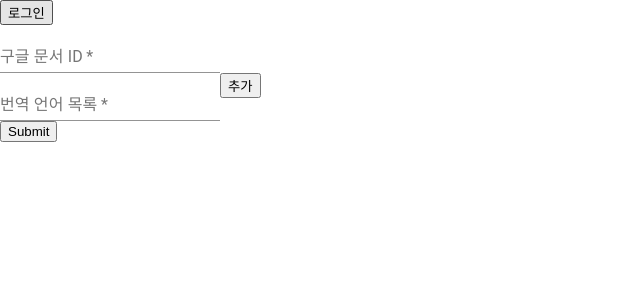
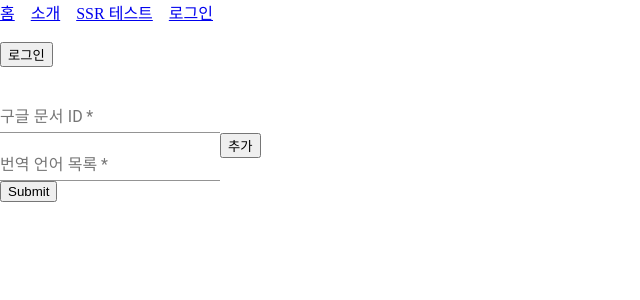
Before and after one commit to easylogic/i18n, a Next.js app: page /login in a window 1280 px wide. Shown: the top 300 px of the page, without its empty margins (0-640 px from the left). Built offline with nearby package versions, Linux system fonts and the light colour scheme.

Commit message:
login 메뉴에 레이아웃 씌우기

```diff
--- a/pages/login.js
+++ b/pages/login.js
@@ -2,6 +2,7 @@ import firebase from 'firebase/app';
 import 'firebase/auth';
 import axios from 'axios';
 import Setup from './setup';
+import Layout from '../components/Layout';
 
 function App({ sheetId, languages, existMetadata, messages }) {
     function doLogin () {
@@ -27,8 +28,11 @@ function App({ sheetId, languages, existMetadata, messages }) {
           });
     }
     return (
-        <div>
+        <Layout>
+            <br/>
             <button type="button" onClick={doLogin}>로그인</button>
+
+            <br/><br/>
 
             <Setup
                 sheetId={sheetId}
@@ -36,7 +40,7 @@ function App({ sheetId, languages, existMetadata, messages }) {
                 existMetadata={existMetadata}
                 messages={messages}
             ></Setup>
-        </div>
+        </Layout>
     );
 }
 
```
